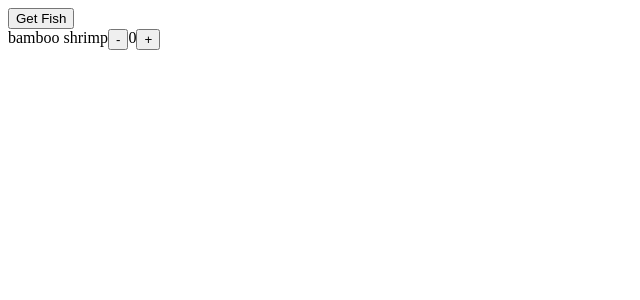
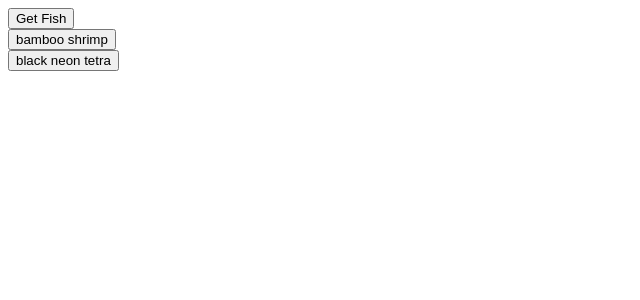
Before and after one commit to jarmeister99/fish_project, a React app: page / in a window 1280 px wide. Shown: the top 300 px of the page, without its empty margins (0-640 px from the left). Built offline with nearby package versions, Linux system fonts and the light colour scheme; the HTML template or start-up script is replaced by a standard one.

Commit message:
some more work. note we should use a state management library here

```diff
--- a/app/src/components/FishSelector.tsx
+++ b/app/src/components/FishSelector.tsx
@@ -29,7 +29,8 @@ export const FishSelector: React.FC = () => {
     }
 
     const fish = [
-        {"common_name": "bamboo shrimp"}
+        {"common_name": "bamboo shrimp"},
+        {"common_name": "black neon tetra"}
     ]
     return (
         <div>
--- a/app/src/components/SelectorEntry.tsx
+++ b/app/src/components/SelectorEntry.tsx
@@ -18,7 +18,7 @@ const QuantitySelector: React.FC<PropsWithChildren<QuantitySelectorProps>> = (pr
 
 
     const onClickMinus = () => {
-        if (count > 0){
+        if (count > 0) {
             setCount(count - 1);
         }
     }
@@ -47,12 +47,23 @@ const selectorEntryStyle = css`
 `
 
 export const SelectorEntry: React.FC<PropsWithChildren<SelectorEntryProps>> = (props: SelectorEntryProps) => {
+    const [selected, setSelected] = useState<boolean>(false);
+
+    const toggleSelected = () => {
+        if (selected){
+            props.updateCount(props.name, 0);
+        }
+        setSelected(!selected);
+    }
+
     return (
         <div css={selectorEntryStyle}>
-            <span>{props.name}</span>
-            <QuantitySelector updateCount={(count: number) => {
-                props.updateCount(props.name, count)
-            }}/>
+            <button onClick={toggleSelected}>{props.name}</button>
+            {selected &&
+                <QuantitySelector updateCount={(count: number) => {
+                    props.updateCount(props.name, count)
+                }} />
+            }
         </div>
     )
 }
```
